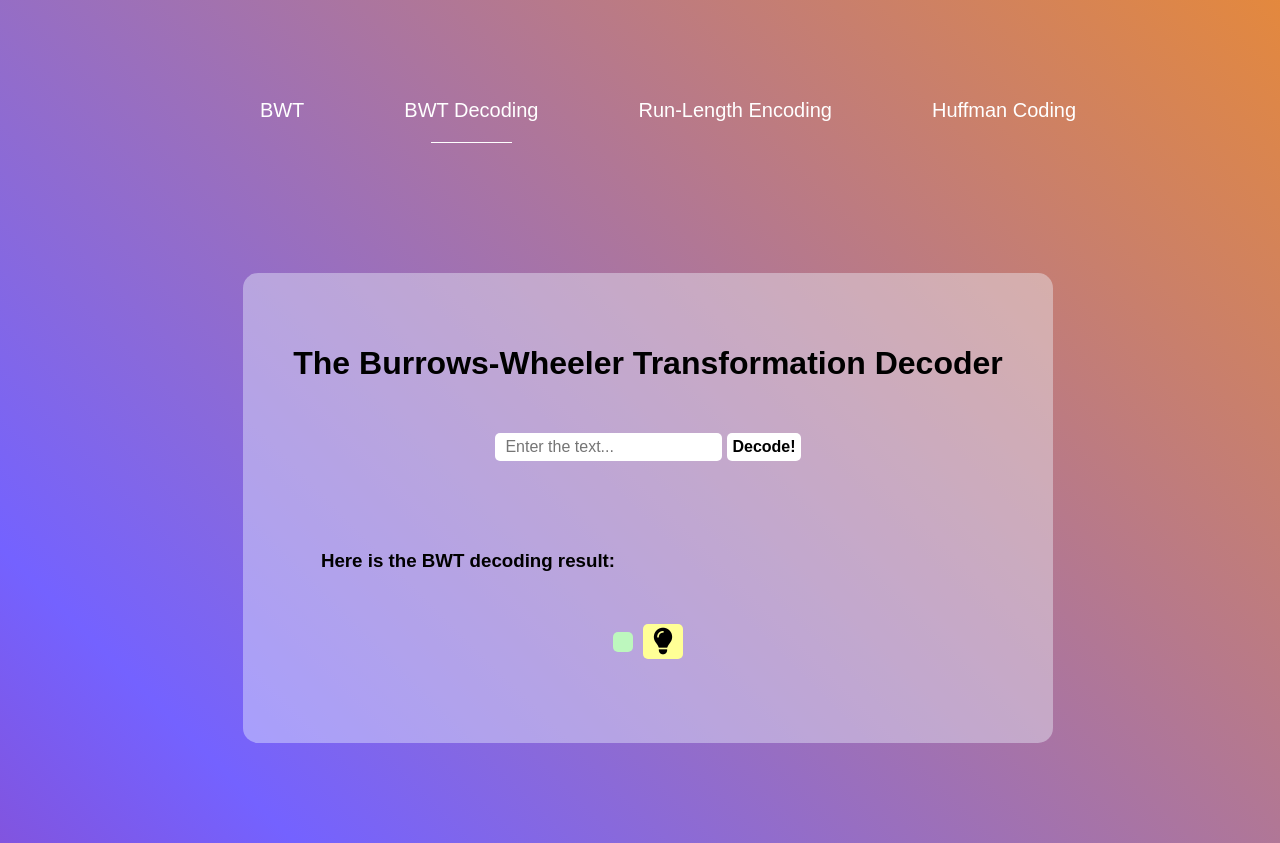
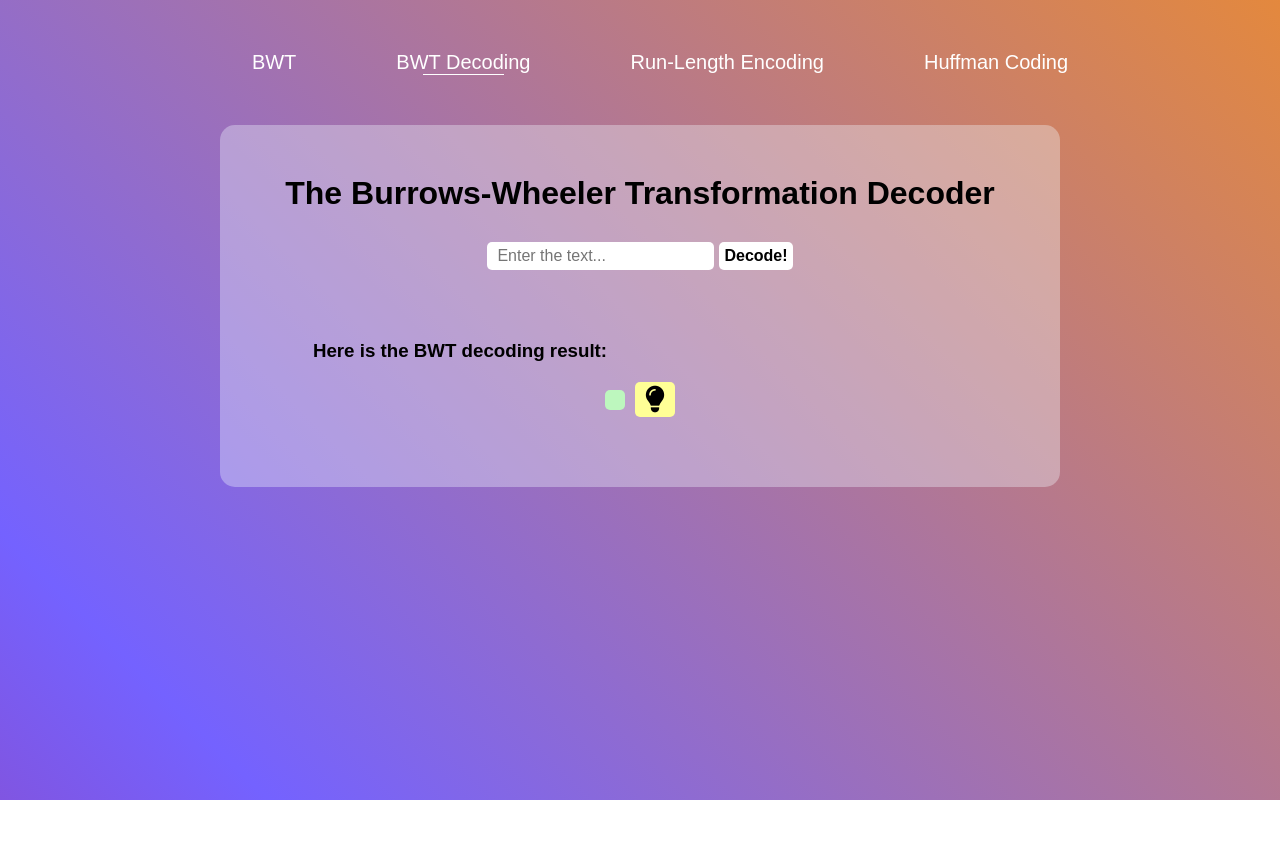
Before and after one commit to o-Meli-o/Bwt-Project, a React (Vite) app: page /bwt-decoding in a window 1280 px wide. After the commit the page ends 800 px from the top, so only its background shows below. Built offline with nearby package versions, Linux system fonts and the light colour scheme.

Commit message:
Changed some css

```diff
--- a/src/components/Navbar.css
+++ b/src/components/Navbar.css
@@ -6,6 +6,7 @@
     padding: 50px 10px 50px 10px;
     font-weight: 500;
     font-family: sans-serif;
+    margin-bottom: 0px;
 }
 .navbar-container ul{
     display: flex;
--- a/src/index.css
+++ b/src/index.css
@@ -4,6 +4,7 @@ a.active hr{
 
 *{
   box-sizing: border-box;
+  margin: 0px;
 }
 
 /* /// Background Animation /// */
--- a/src/pages/BwtPage.css
+++ b/src/pages/BwtPage.css
@@ -4,9 +4,10 @@
     justify-content: center;
     align-items: center;
     padding: 20px;
+    width: 840px;
 
     font-family: sans-serif;
-    background-color: rgba(240, 248, 255, 40%);
+    background-color: rgba(240, 248, 255, 35%);
     border-radius: 15px;
 }
 .bwt-page-container h1{
@@ -60,5 +61,17 @@
     color: rgb(255, 255, 150);
 }
 p{
-    max-width: 800px;
+    max-width: 700px;
 }
+p ol{
+    margin-top: 20px;
+    margin-bottom: 20px;
+}
+p ul{
+    margin-bottom: 10px;
+}
+.bwt-info{
+    background-color: rgb(247, 228, 189);
+    padding: 1px 3px 1px 3px;
+    border-radius: 5px;
+}
--- a/src/pages/BwtPage.jsx
+++ b/src/pages/BwtPage.jsx
@@ -76,7 +76,7 @@ const BwtPage = () => {
                             position in the string, creating a new
                             string by slicing the original string at
                              that position and concatenating the two parts.</li>
-                        <li>For {inputString}, we get the permutations: {`[${tableUnsorted.toString()}]`}</li>
+                        <li>For <span className='bwt-info'>{inputString}</span>, we get the permutations: <span className='bwt-info'>{`[${tableUnsorted.toString()}]`}</span></li>
                     </ul>
                 </li>
                 <li>
```
